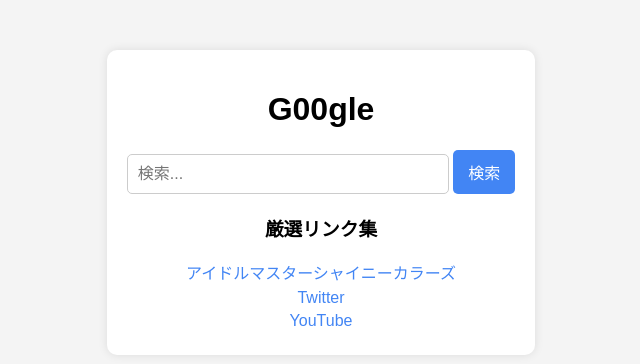
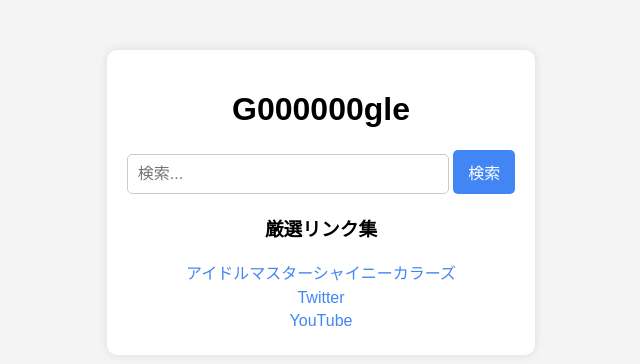
Before and after one commit to sakusakupie/new, a plain HTML site: page index.html in a window 1280 px wide. Shown: the whole page, without its empty margins (319-959 px from the left). Drawn offline with Linux system fonts and the light colour scheme.

Commit message:
Update index.html

```diff
--- a/index.html
+++ b/index.html
@@ -61,7 +61,7 @@
 </head>
 <body>
     <div class="container">
-        <h1>G00gle</h1>
+        <h1>G000000gle</h1>
         <!-- 文字入力欄 -->
         <input type="text" id="searchQuery" placeholder="検索...">
        <!-- 検索ボタン -->
```
